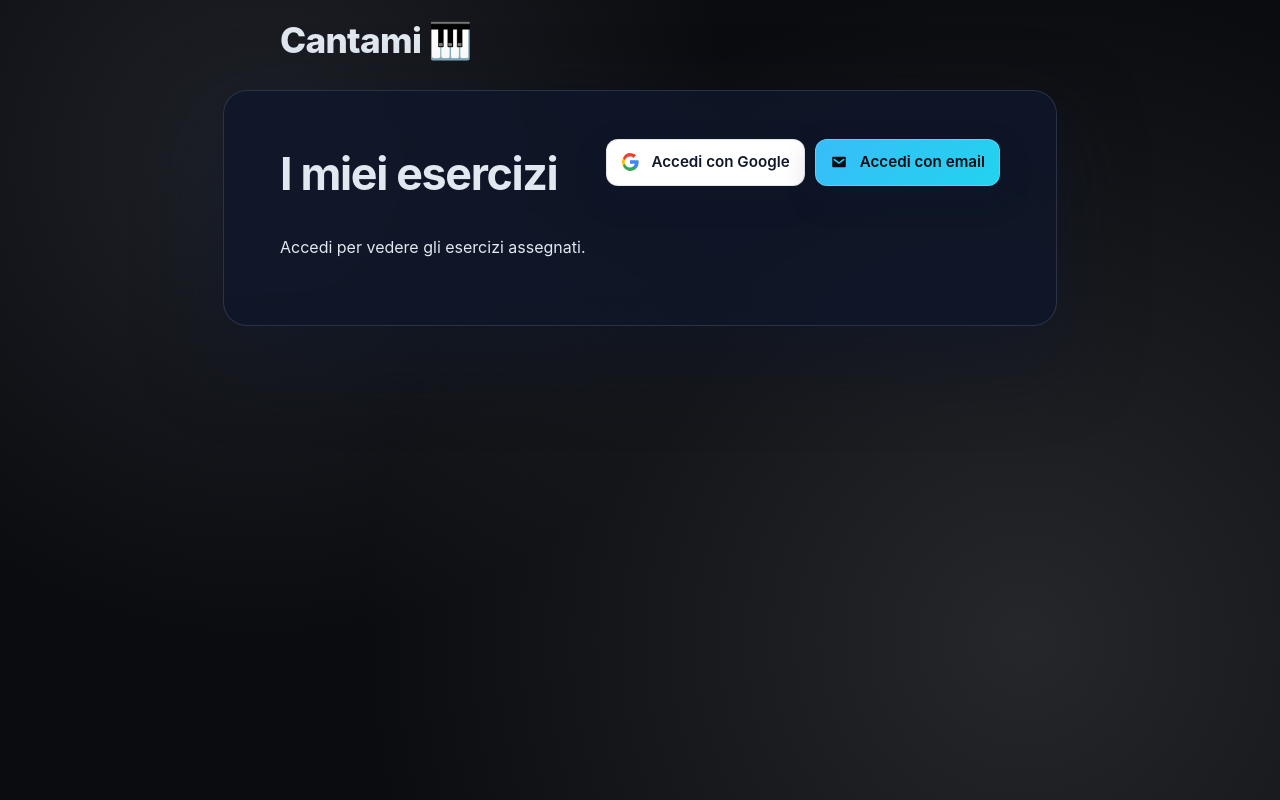
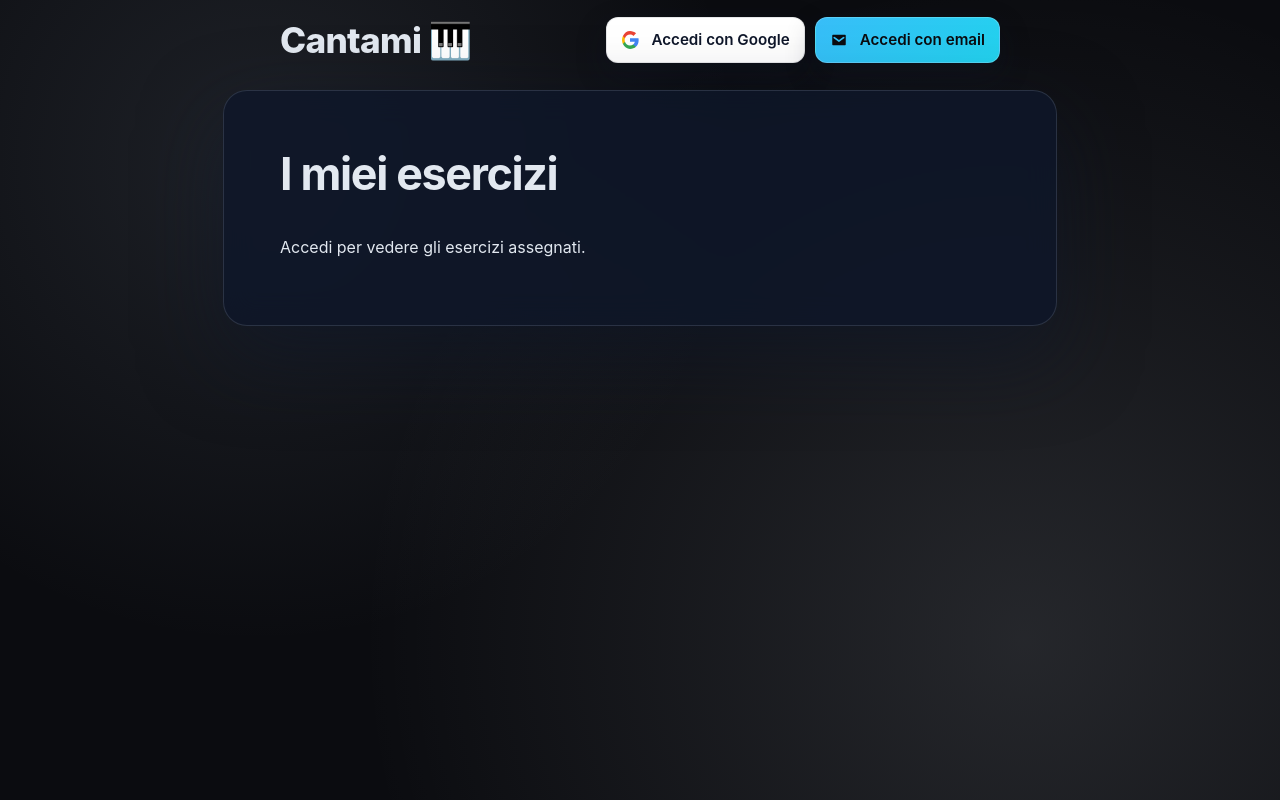
Before and after one commit to data-champions/vocal-trainer, a Next.js app: page /my-exercises in a window 1280 px wide. Built offline with nearby package versions, Linux system fonts and the light colour scheme; no server answers.

Commit message:
moved nv bar and login stuff

```diff
--- a/app/compositore/page.tsx
+++ b/app/compositore/page.tsx
@@ -2,7 +2,6 @@
 
 import Link from 'next/link';
 import { useSession } from 'next-auth/react';
-import { LoginButtons } from '../components/LoginButtons';
 
 export default function CompositorePage(): JSX.Element {
   const { data: session, status } = useSession();
@@ -24,7 +23,6 @@ export default function CompositorePage(): JSX.Element {
       <main>
         <div className="page-header">
           <h1>Compositore</h1>
-          <LoginButtons />
         </div>
         <p>Accedi come insegnante per creare esercizi.</p>
       </main>
@@ -35,7 +33,6 @@ export default function CompositorePage(): JSX.Element {
     <main>
       <div className="page-header">
         <h1>Compositore</h1>
-        <LoginButtons />
       </div>
 
       <div className="page-actions">
--- a/app/esercizi/crea/page.tsx
+++ b/app/esercizi/crea/page.tsx
@@ -3,7 +3,6 @@
 import Link from 'next/link';
 import { useSession } from 'next-auth/react';
 import ComposerApp from './components/ComposerApp';
-import { LoginButtons } from '../../components/LoginButtons';
 
 export default function CreateExercisePage(): JSX.Element {
   const { data: session, status } = useSession();
@@ -12,7 +11,6 @@ export default function CreateExercisePage(): JSX.Element {
   const header = (
     <div className="page-header">
       <h1>Crea esercizio</h1>
-      <LoginButtons />
     </div>
   );
 
--- a/app/esercizi/page.tsx
+++ b/app/esercizi/page.tsx
@@ -2,7 +2,6 @@
 
 import Link from 'next/link';
 import { useSession } from 'next-auth/react';
-import { LoginButtons } from '../components/LoginButtons';
 
 export default function TeacherExercisesPage(): JSX.Element {
   const { data: session, status } = useSession();
@@ -25,7 +24,6 @@ export default function TeacherExercisesPage(): JSX.Element {
       <main>
         <div className="page-header">
           <h1>I miei esercizi</h1>
-          <LoginButtons />
         </div>
         <p>Accedi come insegnante per vedere e creare esercizi.</p>
       </main>
@@ -36,7 +34,6 @@ export default function TeacherExercisesPage(): JSX.Element {
     <main>
       <div className="page-header">
         <h1>I miei esercizi</h1>
-        <LoginButtons />
       </div>
 
       <div className="page-actions">
--- a/app/globals.css
+++ b/app/globals.css
@@ -34,7 +34,10 @@ body {
   width: min(720px, 92vw);
   margin: 6px auto 0;
   display: flex;
-  justify-content: flex-start;
+  justify-content: space-between;
+  align-items: center;
+  gap: 16px;
+  flex-wrap: wrap;
 }
 
 .home-link {
@@ -628,7 +631,7 @@ audio {
   gap: 10px;
   width: min(720px, 92vw);
   margin: 16px auto 18px;
-  padding: 10px;
+  padding: 10px clamp(24px, 6vw, 56px);
   border-radius: 16px;
   background: rgba(15, 23, 42, 0.7);
   border: 1px solid rgba(148, 163, 184, 0.25);
--- a/app/layout.tsx
+++ b/app/layout.tsx
@@ -4,6 +4,7 @@ import Link from 'next/link';
 import './globals.css';
 import { Providers } from './providers';
 import { Navbar } from './components/Navbar';
+import { LoginButtons } from './components/LoginButtons';
 
 export const metadata: Metadata = {
   title: 'Voice Trainer 🎹',
@@ -28,6 +29,7 @@ export default function RootLayout({ children }: { children: ReactNode }) {
               <Link className="home-link" href="/">
                 <h1 className="home-link__title">Cantami 🎹</h1>
               </Link>
+              <LoginButtons />
             </header>
             <Navbar />
             {children}
--- a/app/my-exercises/page.tsx
+++ b/app/my-exercises/page.tsx
@@ -1,7 +1,6 @@
 'use client';
 
 import { useSession } from 'next-auth/react';
-import { LoginButtons } from '../components/LoginButtons';
 
 export default function TeacherExercisesPage(): JSX.Element {
   const { data: session, status } = useSession();
@@ -23,7 +22,6 @@ export default function TeacherExercisesPage(): JSX.Element {
       <main>
         <div className="page-header">
           <h1>I miei esercizi</h1>
-          <LoginButtons />
         </div>
         <p>Accedi per vedere gli esercizi assegnati.</p>
       </main>
@@ -34,7 +32,6 @@ export default function TeacherExercisesPage(): JSX.Element {
     <main>
       <div className="page-header">
         <h1>I miei esercizi</h1>
-        <LoginButtons />
       </div>
 
       <fieldset>
--- a/app/page.tsx
+++ b/app/page.tsx
@@ -28,7 +28,6 @@ import { SequenceControls } from './components/SequenceControls';
 import { PlaybackControls } from './components/PlaybackControls';
 import { PitchStatus } from './components/PitchStatus';
 import { PitchChart } from './components/PitchChart';
-import { LoginButtons } from './components/LoginButtons';
 
 export default function HomePage(): JSX.Element {
   const [notationMode, setNotationMode] = useState<NotationMode>(
@@ -376,9 +375,6 @@ export default function HomePage(): JSX.Element {
 
   return (
     <main id="home">
-      <div className="page-header">
-        <LoginButtons />
-      </div>
       <div className="card-grid">
         <fieldset>
           <legend>Impostazioni di notazione</legend>
--- a/app/profile/page.tsx
+++ b/app/profile/page.tsx
@@ -3,7 +3,6 @@
 import { useMemo } from 'react';
 import { useSession } from 'next-auth/react';
 import Link from 'next/link';
-import { LoginButtons } from '../components/LoginButtons';
 // import { UserTabs } from '../components/UserTabs';
 
 export default function ProfilePage(): JSX.Element {
@@ -30,7 +29,6 @@ export default function ProfilePage(): JSX.Element {
       <main>
         <div className="page-header">
           <h1>Profilo</h1>
-          <LoginButtons />
         </div>
         <p>
           Accedi per scegliere se usare l&apos;app come studente o insegnante.
@@ -43,7 +41,6 @@ export default function ProfilePage(): JSX.Element {
     <main>
       <div className="page-header">
         <h1>Profilo</h1>
-        <LoginButtons />
       </div>
 
       {/* <UserTabs /> */}
--- a/app/students/page.tsx
+++ b/app/students/page.tsx
@@ -2,7 +2,6 @@
 
 import { useCallback, useEffect, useMemo, useState } from 'react';
 import { useSession } from 'next-auth/react';
-import { LoginButtons } from '../components/LoginButtons';
 // import { UserTabs } from '../components/UserTabs';
 import { useUserRole } from '../../lib/hooks/useUserRole';
 import { getAllowedRoles, getDefaultRoleForEmail } from '../../lib/userRole';
@@ -112,7 +111,6 @@ export default function StudentsPage(): JSX.Element {
       <main>
         <div className="page-header">
           <h1>Studenti</h1>
-          <LoginButtons />
         </div>
         <p>Accedi come insegnante per gestire gli studenti.</p>
       </main>
@@ -123,7 +121,6 @@ export default function StudentsPage(): JSX.Element {
     <main>
       <div className="page-header">
         <h1>Studenti</h1>
-        <LoginButtons />
       </div>
 
       {/* <UserTabs /> */}
```
